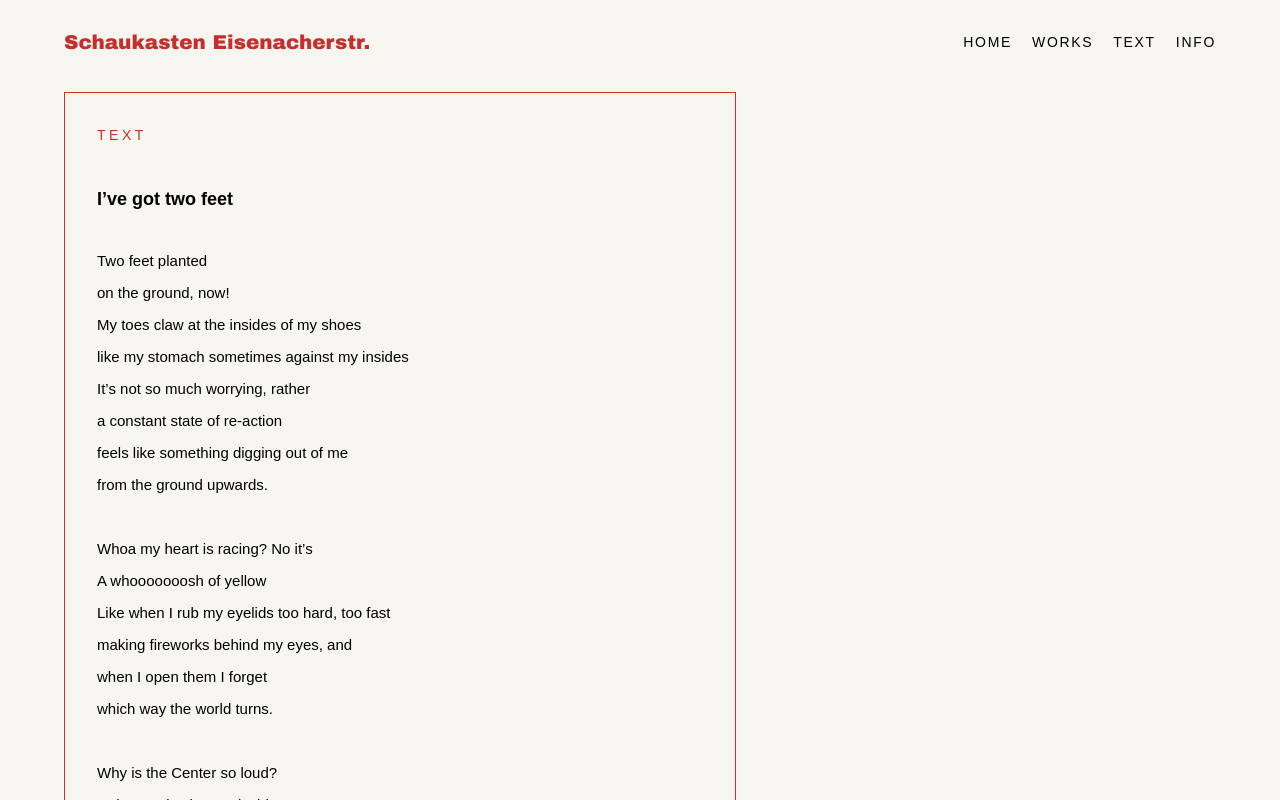
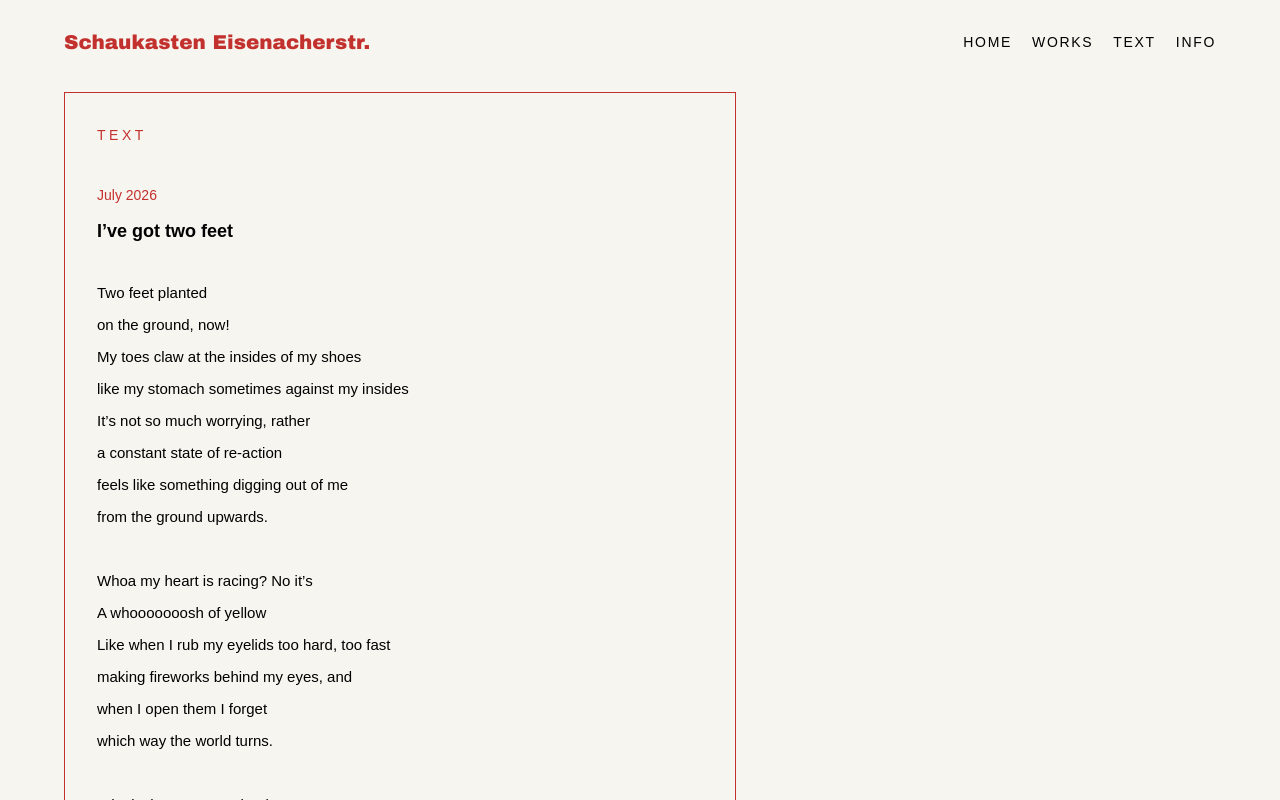
Before and after one commit to jr0blank/schaukasten-eisenacher, a Next.js app: page /text in a window 1280 px wide. Shown: the top 800 px of the page. Built offline with nearby package versions, Linux system fonts and the light colour scheme.

Commit message:
Add Text page with poem

```diff
--- a/app/text/page.tsx
+++ b/app/text/page.tsx
@@ -28,6 +28,9 @@ export default function TextPage() {
         <h2 className="mb-10 text-sm uppercase tracking-[0.25em] text-[#c3312f]">
           Text
         </h2>
+        <p className="mb-3 text-sm text-[#c3312f]">
+  July 2026
+</p>
 
         <h3 className="mb-8 text-lg font-semibold">
           I’ve got two feet
```
